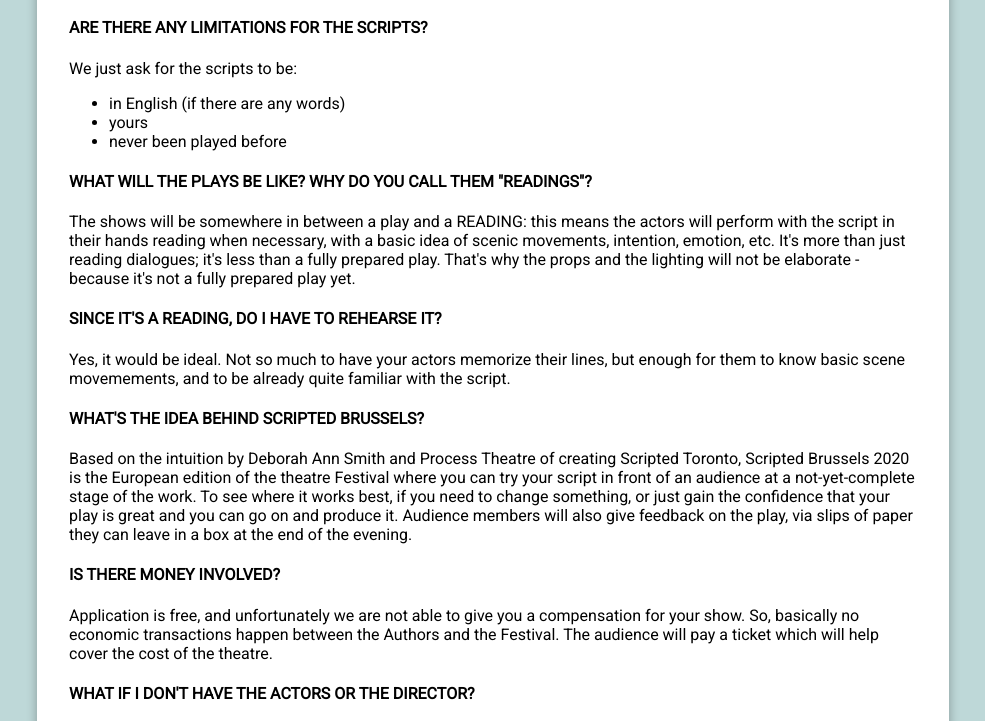
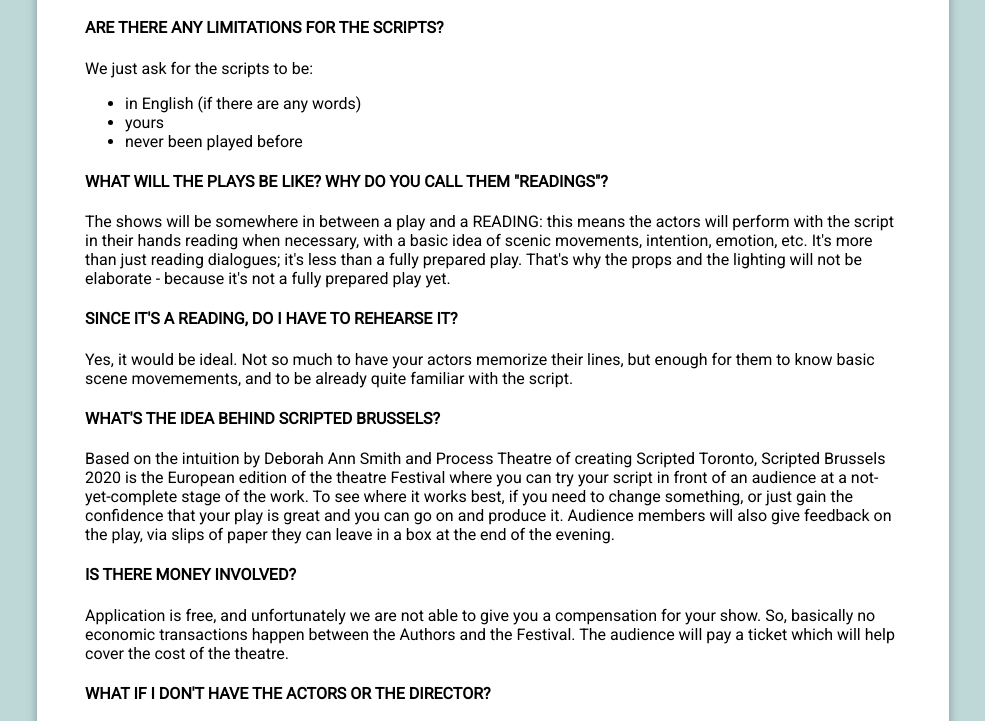
Before and after one commit to scriptedbrussels/scriptedbrussels.github.io, a plain HTML site: page paq/index.html in a window 1280 px wide. Shown: the part 79-800 px from the top of the page, without its empty margins (147-1132 px from the left). Drawn offline with Linux system fonts and the light colour scheme.

Commit message:
Add more side space to paq for consistency

```diff
--- a/paq/index.css
+++ b/paq/index.css
@@ -1,5 +1,5 @@
 #questions {
-    padding-left: 2em;
-    padding-right: 2em;
+    margin-left: 3em;
+    margin-right: 3em;
     padding-bottom: 2em;
 }
```
